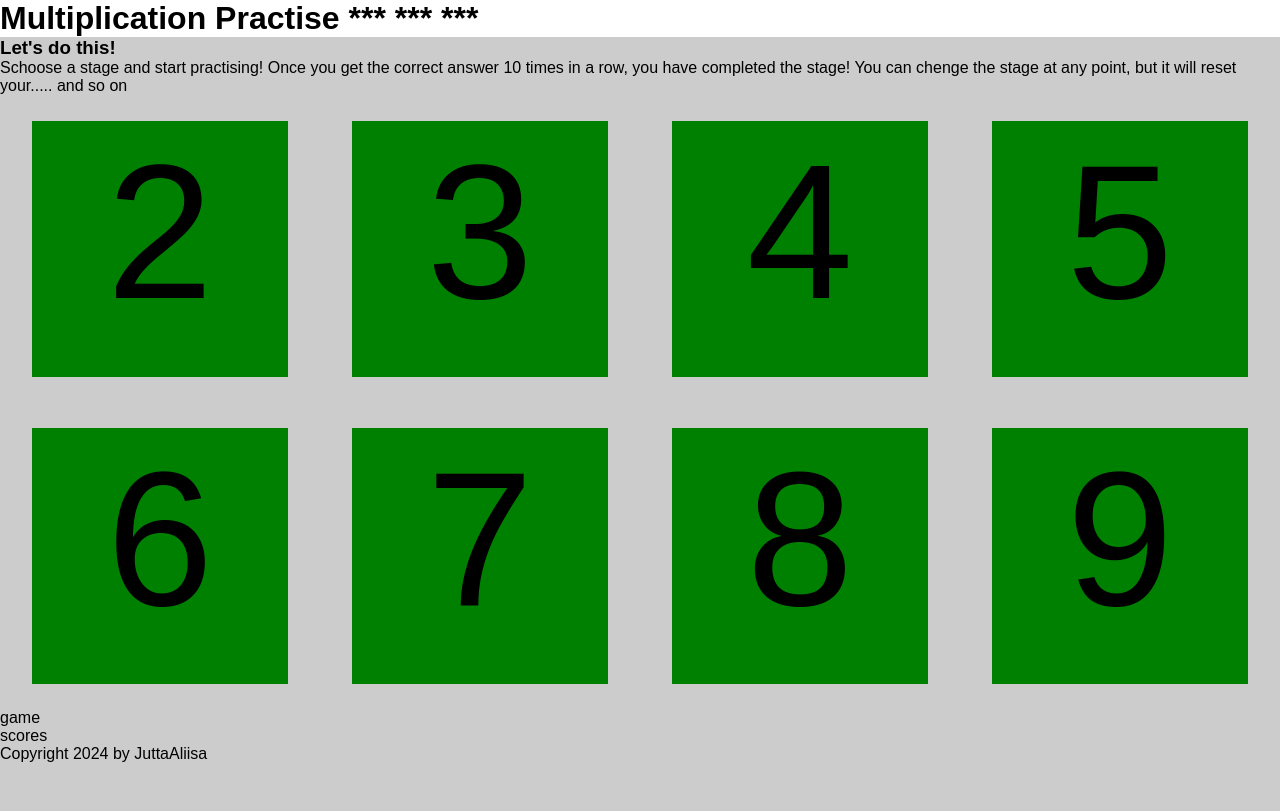
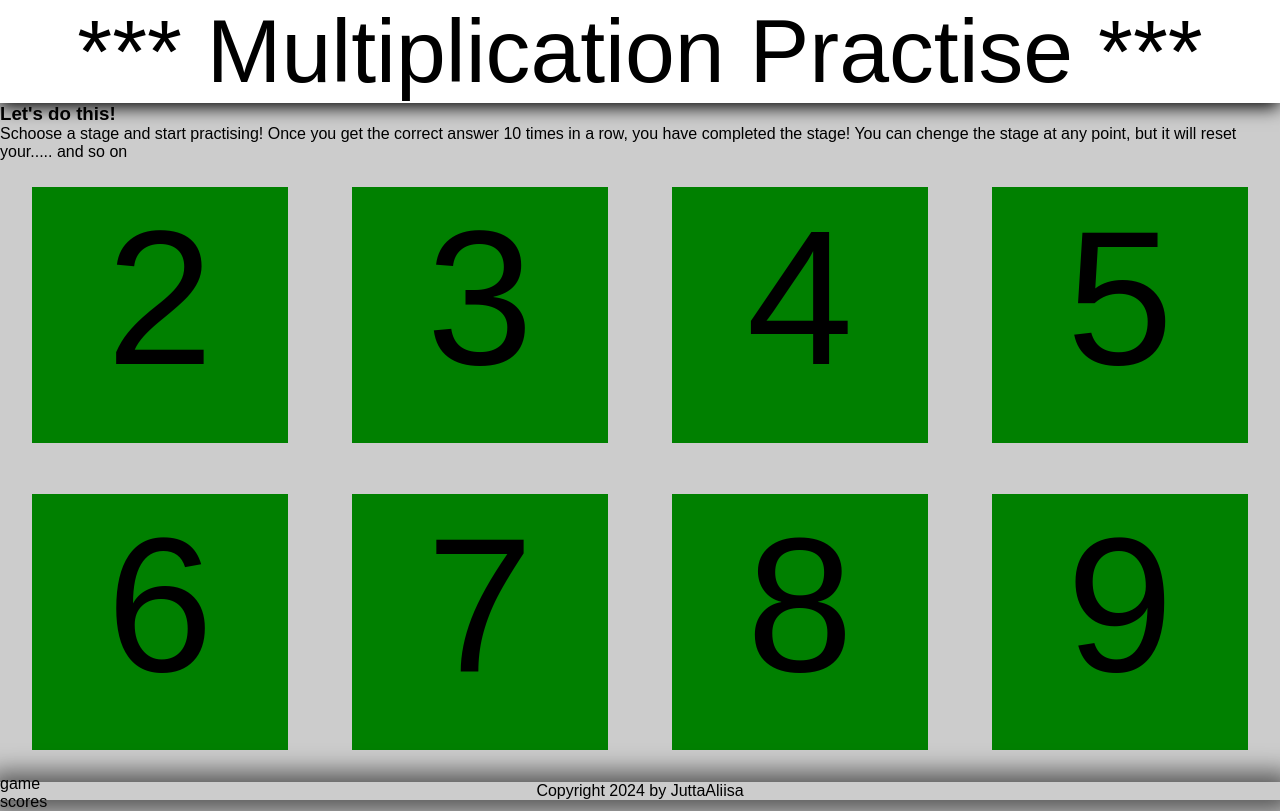
Before and after one commit to JuttaAliisa/mathGame, a plain HTML site: page index.html in a window 1280 px wide. Drawn offline with Linux system fonts and the light colour scheme; a web font is replaced by a local one.

Commit message:
Stick footer to the bottom and style header text

```diff
--- a/assets/css/style.css
+++ b/assets/css/style.css
@@ -21,8 +21,13 @@ body {
 header {
     background-color: #FFFFFF;
     width: 100%;
-    height: 10%
+    height: 10%;
+    text-align: center;
     box-shadow: -1px 4px 17px 0px rgba(0, 0, 0, 1);
+}
+
+header p {
+    font-size: 7vw;
 }
 
 #choose-stage {
@@ -40,3 +45,13 @@ header {
     font-size: 15vw;
     margin: 2%;
 }
+
+/*Footer*/
+footer {
+    position: fixed;
+    left: 0;
+    bottom: 0;
+    width: 100%;
+    text-align: center;
+    box-shadow: 1px 1px 25px 11px rgba(0, 0, 0, 0.57);
+}
--- a/index.html
+++ b/index.html
@@ -14,7 +14,7 @@
 <body>
     <!--Header section-->
     <header>
-        <h1>Multiplication Practise  *** *** ***</h1>
+        <p>*** Multiplication Practise ***</p>
     </header>
 
     <!--Main content-->
```
